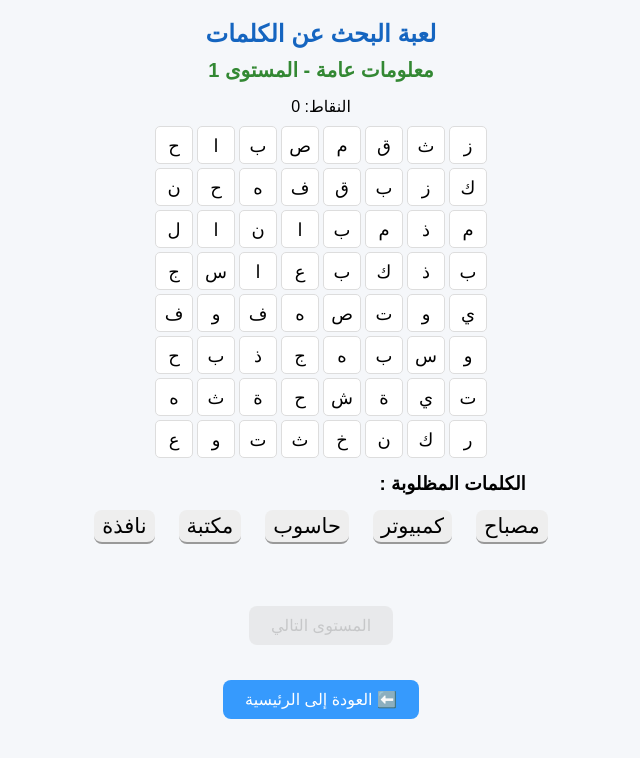
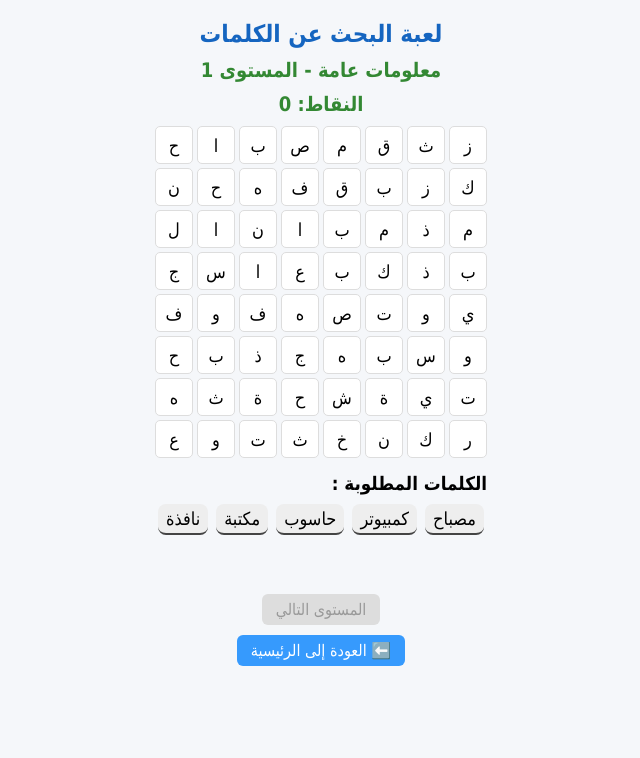
Before and after one commit to mohamed-elbadry/words, a plain HTML site: page index.html in a window 1280 px wide. Both pictures are taken after a click on the button "🧠 معلومات عامة". Shown: the whole page, without its empty margins (319-959 px from the left). Drawn offline with Linux system fonts and the light colour scheme.

Commit message:
.Container

```diff
--- a/index.html
+++ b/index.html
@@ -32,7 +32,7 @@
   <div id="wordsearch"></div>
 
   <div>
-    <h3 class="word">الكلمات المظلوبة :</h3>
+    <h3 class="word">الكلمات المطلوبة :</h3>
     <div id="words-list"></div>
   </div>
 
--- a/js/script.js
+++ b/js/script.js
@@ -1,7 +1,7 @@
 document.addEventListener('DOMContentLoaded', function () {
 
   /* =======================
-     🧠 الكلمات حسب القسم
+     كلمات حسب القسم
   ======================= */
   const WORD_CATEGORIES = {
     general: {
@@ -15,17 +15,18 @@ document.addEventListener('DOMContentLoaded', function () {
     people: {
       name: "شخصيات عامة",
       words: [
-        "أبوتريكه","الحضري","سيدمعوض","أحمدحسن",
-        "صلاح","مسي","رونالدو","نيمار","مبابي",
-        "بنزيما","كهربا"
+        "عباس العقاد","أسامه الباز","فاروق جويدة","أحمد زويل",
+        "هشام الجخ","عبد الرحمان الأبنودي","محمد صلاح","مصطفي شاهين",
+        "عادل إمام","أم كلثوم"
       ]
     },
     football: {
       name: "لاعبين كرة",
       words: [
         "رونالدو","ميسي","صلاح","بنزيما",
-        "هازرد","لوكاكو","ديبروين","كرستيانو",
-        "نيمار","مبابي"
+        "هازرد","لوكاكو","كيفن ديبروين","كرستيانو",
+        "نيمار","مبابي",
+        "أبوتريكه","الحضري","سيد معوض","أحمد حسن"
       ]
     }
   };
@@ -40,40 +41,42 @@ document.addEventListener('DOMContentLoaded', function () {
   let sourceWords = [];
 
   let levelIndex = 0;
-  let score = 0;
-
   let grid = [];
   let wordPositions = [];
   let levelWords = [];
   let foundWords = [];
   let selectedCells = [];
   let isMouseDown = false;
+  let score = 0;
 
-  /* =======================
-     عناصر الصفحة
-  ======================= */
   const ws = document.getElementById('wordsearch');
   const nextBtn = document.getElementById('next-btn');
   const backBtn = document.getElementById('back-btn');
   const audio = document.getElementById('success-audio');
-  const scoreEl = document.getElementById('score');
+  const scoreDisplay = document.getElementById('score');
 
   /* =======================
      اختيار القسم
   ======================= */
   window.selectCategory = function (key) {
     selectedCategory = key;
-    sourceWords = WORD_CATEGORIES[key].words;
-
-    levelIndex = 0;
-    score = 0;
-    scoreEl.textContent = `النقاط: ${score}`;
+    sourceWords = WORD_CATEGORIES[key].words.map(w => w.replace(/ /g, "-")); // استبدال المسافات بعلامة داخل الشبكة
 
     document.getElementById('category-screen').style.display = "none";
     document.querySelector('.container').style.display = "block";
 
+    levelIndex = 0;
+    score = 0;
+    updateScore();
     renderLevel();
   };
+
+  /* =======================
+     تحديث النقاط
+  ======================= */
+  function updateScore() {
+    scoreDisplay.textContent = `النقاط: ${score}`;
+  }
 
   /* =======================
      توليد كلمات المستوى
@@ -138,14 +141,18 @@ document.addEventListener('DOMContentLoaded', function () {
         }
 
         if (ok) {
-          coords.forEach((p, i) => grid[p.row][p.col] = word[i]);
-          wordPositions.push({ coords, wIdx: levelWords.length });
+          coords.forEach((p, i) => {
+            // استبدال "-" بالفراغ داخل الشبكة
+            grid[p.row][p.col] = word[i] === "-" ? " " : word[i];
+          });
+          wordPositions.push({ word, coords, wIdx: levelWords.length });
           levelWords.push(word);
           placed = true;
         }
       }
     });
 
+    // ملء باقي الخلايا بحروف عشوائية
     for (let i = 0; i < gridSize; i++)
       for (let j = 0; j < gridSize; j++)
         if (!grid[i][j])
@@ -183,9 +190,10 @@ document.addEventListener('DOMContentLoaded', function () {
       ws.appendChild(cell);
     });
 
+    // عرض الكلمات بدون "-"
     document.getElementById('words-list').innerHTML =
       `<div class="words-row">
-        ${levelWords.map((w, i) => `<span id="word-${i}">${w}</span>`).join('')}
+        ${levelWords.map((w, i) => `<span id="word-${i}">${w.replace(/-/g, " ")}</span>`).join('')}
        </div>`;
 
     nextBtn.disabled = true;
@@ -216,7 +224,7 @@ document.addEventListener('DOMContentLoaded', function () {
   }
 
   /* =======================
-     التحقق من الكلمة + النقاط
+     التحقق من الكلمة
   ======================= */
   function checkWord() {
     wordPositions.forEach(({ coords, wIdx }) => {
@@ -225,9 +233,8 @@ document.addEventListener('DOMContentLoaded', function () {
       let keys = coords.map(c => `${c.row},${c.col}`);
       if (JSON.stringify(keys) === JSON.stringify(selectedCells)) {
         foundWords.push(wIdx);
-
-        score += 10;
-        scoreEl.textContent = `النقاط: ${score}`;
+        score += 5; // إضافة نقاط لكل كلمة
+        updateScore();
 
         coords.forEach(c => {
           ws.children[c.row * gridSize + c.col]
@@ -254,15 +261,11 @@ document.addEventListener('DOMContentLoaded', function () {
   });
 
   /* =======================
-     الرجوع للرئيسية
+     العودة للقائمة الرئيسية
   ======================= */
   backBtn.addEventListener('click', () => {
     document.querySelector('.container').style.display = "none";
     document.getElementById('category-screen').style.display = "block";
-
-    ws.innerHTML = "";
-    document.getElementById('words-list').innerHTML = "";
-    document.getElementById('msg').textContent = "";
   });
 
 });
--- a/style.css
+++ b/style.css
@@ -1,162 +1,13 @@
-body {
-  font-family: Cairo, Tahoma, Arial, sans-serif;
-  background: #f8fbff;
-  min-height: 100vh;
-  margin: 0;
-}
-
-.category-screen {
-  text-align: center;
-  margin-top: 60px;
-}
-
-.category-screen button {
-  display: block;
-  margin: 15px auto;
-  padding: 12px 25px;
-  font-size: 18px;
-  cursor: pointer;
-}
-
-
-.container {
-  display: flex;
-  flex-direction: column;
-  align-items: center;
-  justify-content: center;
-  min-height: 100vh;
-}
-
-h2 {
-  color: #1565c0;
-  margin-bottom:10px;
-}
-.word{
-    display: flex;
-
-}
-#level-info {
-  font-size:20px;
-  color: #383;
-  margin-bottom:10px;
-  text-align: center;
-}
-#score{
-
-  margin-bottom:10px;
-  text-align: center;
-}
-#wordsearch {
-  display: grid;
-  justify-content: center;
-  grid-template-columns: repeat(8, 38px);
-  gap: 2px;
-  margin-bottom: 22px;
-  user-select: none;
-}
-
-.cell {
-  width: 36px;
-  height: 36px;
-  text-align: center;
-  font-size: 23px;
-  border: 1px solid #aaa;
-  cursor: pointer;
-  background: #fff;
-  transition: background 0.3s, border 0.2s;
-  position: relative;
-  user-select: none;
-  border-radius: 5px;
-  box-sizing: border-box;
-}
-
-.cell.selected {
-  box-shadow: 0 0 8px #6ac2ff;
-  background: #b8e6fb;
-  border:2px solid #0686c2;
-  z-index:2;
-}
-
-.cell.found0 { background:#ffe47f !important; border-bottom: 4px solid #f8c800; color:#ca9300; font-weight:900; }
-.cell.found1 { background:#ffd6e5 !important; border-bottom: 4px solid #dc4488; color:#a11052; font-weight:900; }
-.cell.found2 { background:#e3f9fd !important; border-bottom: 4px solid #0aa0e3; color:#1e4179; font-weight:900; }
-.cell.found3 { background:#dfcdfa !important; border-bottom: 4px solid #aa5ef0; color:#663ca2; font-weight:900; }
-.cell.found4 { background:#caffec !important; border-bottom: 4px solid #1cd282; color:#13684a; font-weight:900; }
-.cell.found5 { background:#fff2ba !important; border-bottom: 4px solid #e1b200; color:#715507; font-weight:900; }
-.cell.found6 { background:#ffe49d !important; border-bottom: 4px solid #ff9900; color:#ac6600; font-weight:900;}
-.cell.found7 { background:#b1ffd0 !important; border-bottom: 4px solid #2bba37; color:#126325; font-weight:900;}
-
-#words-list {
-  display: flex;
-  flex-direction: column;
-  gap:10px;
-  flex-wrap: wrap;
-  align-items: center;
-}
-
-#words-list .words-row {
-  display: flex;
-  flex-flow: row wrap;
-  gap:8px;
-  margin-bottom: 4px;
-  justify-content: center;
-}
-
-#words-list span {
-  padding:5px 14px;
-  background:#eee;
-  border-radius:8px;
-  font-size:21px;
-  border-bottom:4px solid #444;
-  display:inline-block;
-  transition:all 0.3s;
-}
-
-span.word-found {
-  background:#bbffd0!important;
-  color:#035b1b;
-  font-weight: bold;
-  border-bottom-width:6px;
-}
-
-button {
-  padding:10px 28px;
-  font-size:22px;
-  border-radius:8px;
-  border:none;
-  background: #369afd;
-  color: #fff;
-  cursor: pointer;
-  margin: 15px 0;
-  font-family:inherit;
-  margin-bottom: 25px;
-}
-button:disabled {
-  background: #dddddd !important;
-  color: #999 !important;
-  cursor: not-allowed;
-}
-#msg {
-  margin: 16px 0 0 0;
-  font-size: 22px;
-  color: #007060;
-  min-height:28px;
-  text-align: center;
-}
-
-
-
-
-
 /* ===== Reset بسيط ===== */
 * {
   box-sizing: border-box;
-  font-family: Arial, sans-serif;
+  font-family: Cairo, Tahoma, Arial, sans-serif;
+  margin: 0;
+  padding: 0;
 }
 
 /* ===== جسم الصفحة ===== */
 body {
-  margin: 0;
   min-height: 100vh;
   background: #f5f7fa;
   display: flex;
@@ -168,47 +19,70 @@ body {
 /* ===== شاشة اختيار المستوى ===== */
 .category-screen {
   text-align: center;
+  margin-top: 60px;
 }
 
 .category-screen h2 {
   margin-bottom: 25px;
+  color: #1565c0;
 }
 
 .category-screen button {
+  display: block;
   width: 260px;
   margin: 10px auto;
   padding: 14px;
   font-size: 18px;
   cursor: pointer;
+  border: none;
+  border-radius: 8px;
+  background-color: #369afd;
+  color: #fff;
+  transition: background 0.3s;
+}
+
+.category-screen button:hover {
+  background-color: #2570d6;
 }
 
 /* ===== صندوق اللعبة ===== */
 .container {
-  /* background: #ffffff;
-  padding: 25px 30px; */
-  border-radius: 10px;
+  display: flex;
+  flex-direction: column;
+  align-items: center;
+  min-height: 100vh;
+  text-align: center;
   width: fit-content;
-  text-align: center;
-  /* box-shadow: 0 10px 25px rgba(0,0,0,.1); */
+  margin: 20px 0;
 }
 
 /* ===== عنوان اللعبة ===== */
 .container h2 {
+  color: #1565c0;
   margin-bottom: 10px;
 }
 
-/* ===== المستوى ===== */
-#level-info {
+/* ===== شريط المعلومات ===== */
+#level-info, #score {
+  font-size: 20px;
+  color: #383;
+  margin-bottom: 10px;
+  text-align: center;
   font-weight: bold;
-  margin-bottom: 15px;
 }
 
+.word{
+  margin: 10px 0;
+  display: flex;
+}
 /* ===== الشبكة ===== */
 #wordsearch {
   display: grid;
+  grid-template-columns: repeat(8, 38px);
   gap: 4px;
   justify-content: center;
-  margin: 0 auto 15px;
+  margin-bottom: 15px;
+  user-select: none;
 }
 
 /* ===== الخلايا ===== */
@@ -216,75 +90,103 @@ body {
   width: 38px;
   height: 38px;
   line-height: 38px;
+  text-align: center;
+  font-size: 18px;
   border: 1px solid #ddd;
   cursor: pointer;
+  background: #fff;
+  border-radius: 5px;
+  transition: background 0.3s, border 0.2s;
   user-select: none;
-  font-size: 18px;
-  background: #fff;
 }
 
-/* ===== تحديد الخلايا ===== */
 .cell.selected {
   background: #cce5ff;
+  border: 2px solid #0686c2;
 }
 
-/* ===== كلمات مطلوبة ===== */
-.word {
-  margin: 10px 30px;
+.cell.found0 { background:#ffe47f; border-bottom:4px solid #f8c800; color:#ca9300; font-weight:900; }
+.cell.found1 { background:#ffd6e5; border-bottom:4px solid #dc4488; color:#a11052; font-weight:900; }
+.cell.found2 { background:#e3f9fd; border-bottom:4px solid #0aa0e3; color:#1e4179; font-weight:900; }
+.cell.found3 { background:#dfcdfa; border-bottom:4px solid #aa5ef0; color:#663ca2; font-weight:900; }
+.cell.found4 { background:#caffec; border-bottom:4px solid #1cd282; color:#13684a; font-weight:900; }
+.cell.found5 { background:#fff2ba; border-bottom:4px solid #e1b200; color:#715507; font-weight:900; }
+.cell.found6 { background:#ffe49d; border-bottom:4px solid #ff9900; color:#ac6600; font-weight:900; }
+.cell.found7 { background:#b1ffd0; border-bottom:4px solid #2bba37; color:#126325; font-weight:900; }
+
+/* ===== الكلمات المطلوبة ===== */
+#words-list {
+  display: flex;
+  flex-direction: column;
+  gap: 10px;
+  flex-wrap: wrap;
+  align-items: center;
+  margin-bottom: 15px;
 }
 
-#words-list {
-  margin-bottom: 15px;
+#words-list .words-row {
+  display: flex;
+  flex-flow: row wrap;
+  gap: 8px;
+  justify-content: center;
 }
 
 #words-list span {
   display: inline-block;
-  margin: 5px 8px;
   padding: 4px 8px;
-  border-bottom: 2px solid #999;
+  font-size: 18px;
+  background: #eee;
+  border-radius: 8px;
+  border-bottom: 2px solid #444;
+  transition: all 0.3s;
 }
 
-/* ===== كلمة تم إيجادها ===== */
-.word-found {
-  color: green;
+span.word-found {
+  background: #bbffd0 !important;
+  color: #035b1b;
+  font-weight: bold;
+  border-bottom-width: 4px;
   text-decoration: line-through;
 }
 
-/* ===== زر التالي ===== */
-#next-btn {
-  margin-top: 10px;
-  padding: 10px 22px;
-  font-size: 16px;
-  cursor: pointer;
-}
-
-#next-btn:disabled {
-  opacity: 0.5;
-  cursor: not-allowed;
-}
-#back-btn {
-  margin-top: 10px;
-  padding: 10px 22px;
-  font-size: 16px;
-  cursor: pointer;
-}
-/* ===== رسالة الفوز ===== */
+/* ===== الرسائل ===== */
 #msg {
-  margin-top: 10px;
+  margin: 16px 0 0 0;
+  font-size: 22px;
+  color: #007060;
+  min-height: 28px;
+  text-align: center;
   font-weight: bold;
 }
 
+/* ===== الأزرار ===== */
 .buttons {
   display: flex;
-  flex-direction: column; /* يحط الزرارين تحت بعض */
-
+  flex-direction: column;
   align-items: center;    /* يجعل الزرارين في المنتصف */
+  gap: 10px;
+  margin-top: 15px;
 }
 
 .buttons button {
-  display: inline-block;   /* الحجم على قد النص */
-  padding: 4px 12px;       /* مسافة داخلية مريحة */
-  font-size: 14px;         /* حجم الخط */
+  display: inline-block;
+  padding: 6px 14px;
+  font-size: 16px;
   cursor: pointer;
-  white-space: nowrap;     /* يمنع التفريغ على أكثر من سطر */
+  border-radius: 6px;
+  border: none;
+  background-color: #369afd;
+  color: #fff;
+  white-space: nowrap;
+  transition: background 0.3s;
 }
+
+.buttons button:disabled {
+  background: #dddddd;
+  color: #999;
+  cursor: not-allowed;
+}
+
+.buttons button:hover:not(:disabled) {
+  background-color: #2570d6;
+}
```
